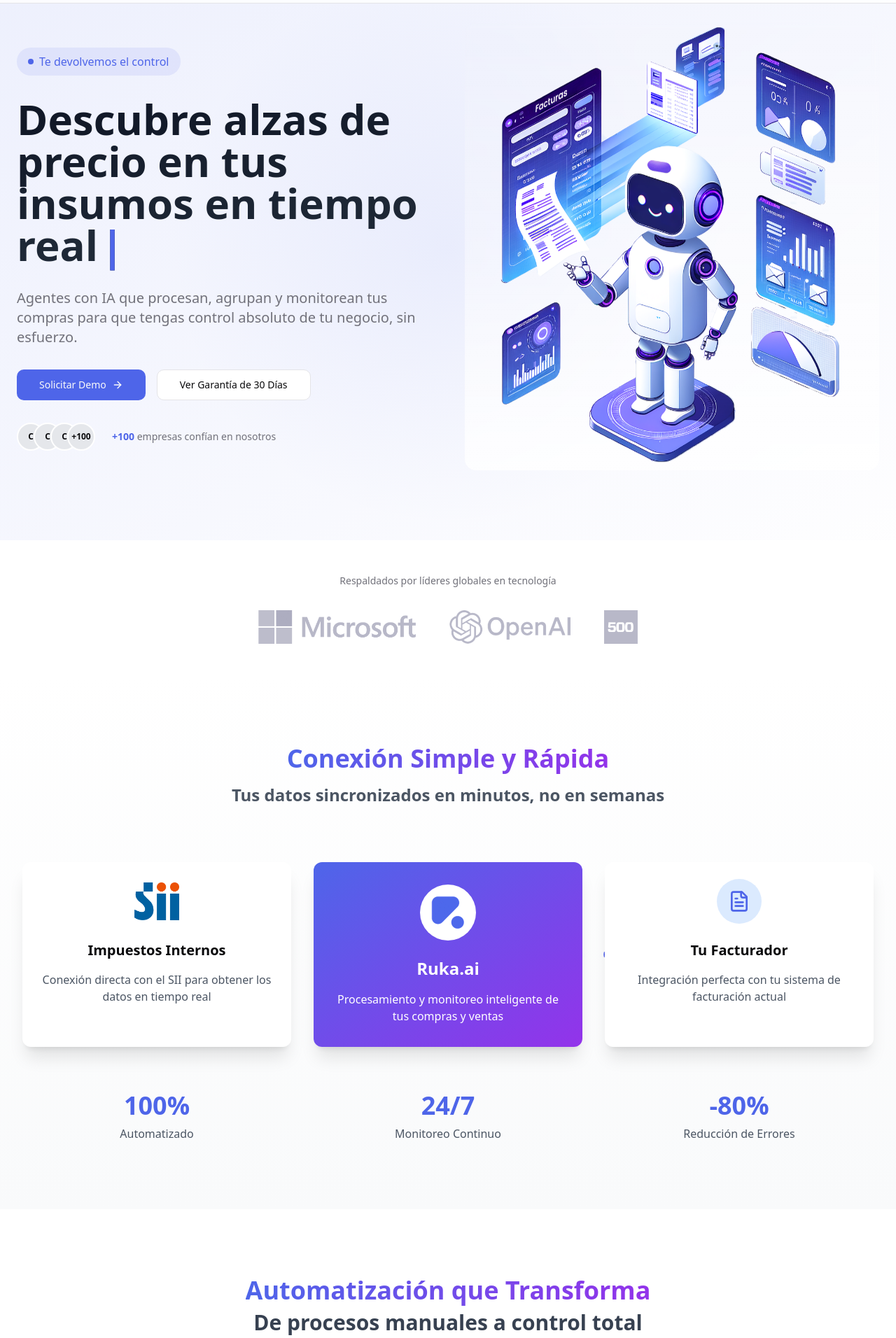
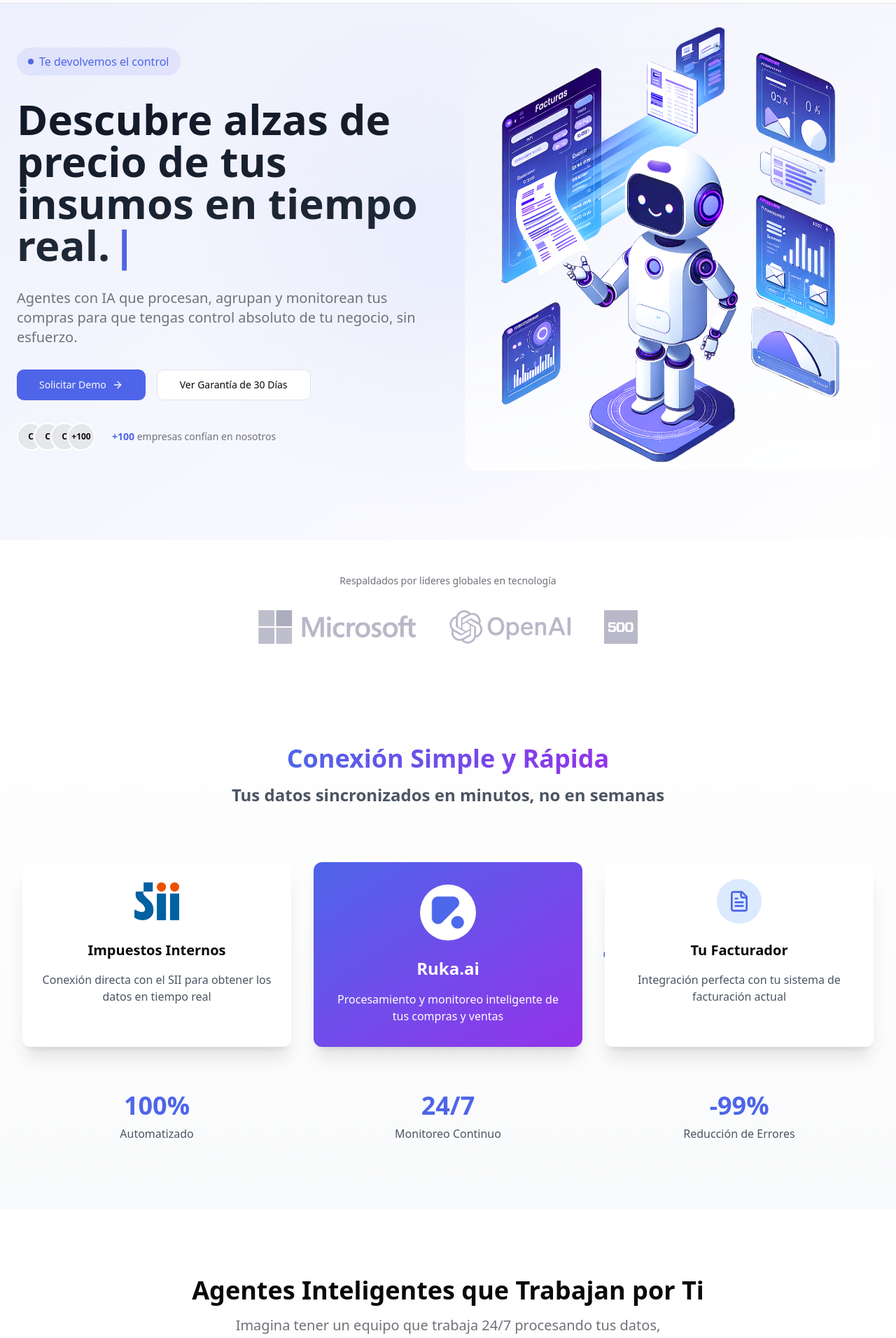
Before and after one commit to Suplait/ruka-smart-insight, a React (Vite) app: page / in a window 1280 px wide. Shown: the part 60-1972 px from the top of the page at 70% size. Built offline with nearby package versions, Linux system fonts and the light colour scheme.

Commit message:
update v14

```diff
--- a/src/components/CTA.tsx
+++ b/src/components/CTA.tsx
@@ -5,7 +5,7 @@ export default function CTA() {
   const benefits = [
     "Elimina por completo la digitación manual de documentos",
     "Detecta variaciones de precios en tiempo real",
-    "Automatiza la conciliación de documentos comerciales",
+    "Monitorea tus precios en modo automático",
     "Mantén el control total de tu margen operativo"
   ];
 
@@ -15,7 +15,7 @@ export default function CTA() {
       <div className="container relative">
         <div className="max-w-4xl mx-auto text-center space-y-8">
           <h2 className="text-4xl font-bold bg-gradient-to-r from-gray-900 to-primary bg-clip-text text-transparent">
-            ¿Listo para tomar el control de tu margen operativo?
+            ¿List@ para tomar el control de tu margen operativo?
           </h2>
           <p className="text-xl text-muted-foreground">
             Únete a las empresas que ya eliminaron la digitación manual y tienen visibilidad total de sus operaciones con Ruka.ai
--- a/src/components/DataFlowSection.tsx
+++ b/src/components/DataFlowSection.tsx
@@ -196,7 +196,7 @@ const DataFlowSection = () => {
             transition={{ duration: 0.5, delay: 1.2 }}
             className="text-center"
           >
-            <div className="text-4xl font-bold text-primary mb-2">-80%</div>
+            <div className="text-4xl font-bold text-primary mb-2">-99%</div>
             <p className="text-gray-600">Reducción de Errores</p>
           </motion.div>
         </div>
--- a/src/components/Hero.tsx
+++ b/src/components/Hero.tsx
@@ -4,11 +4,11 @@ import { useEffect, useState } from "react";
 import { cn } from "@/lib/utils";
 
 const valueMessages = [
-  "Controla tu margen al día, no al mes",
-  "Descubre alzas de precio en tus insumos en tiempo real",
-  "Toda tu información a la mano sin haber digitado nada",
-  "Gestiona simple el pago a proveedores",
-  "Automatiza tareas y ahorra horas",
+  "Controla tu margen al día, no al mes.",
+  "Descubre alzas de precio de tus insumos en tiempo real.",
+  "Toda tu información a la mano, sin necesidad de digitar nada.",
+  "Gestiona simple el pago a tus proveedores.",
+  "Automatiza tareas y ahorra horas a la semana.",
 ];
 
 export default function Hero() {
--- a/src/pages/Index.tsx
+++ b/src/pages/Index.tsx
@@ -35,8 +35,8 @@ export default function Index() {
       <Hero />
       <Partners />
       <DataFlowSection />
+      <Features />
       <BeforeAfter />
-      <Features />
       <ProductShowcase />
       <ValueShowcase />
       <MoneyBackGuarantee />
```
